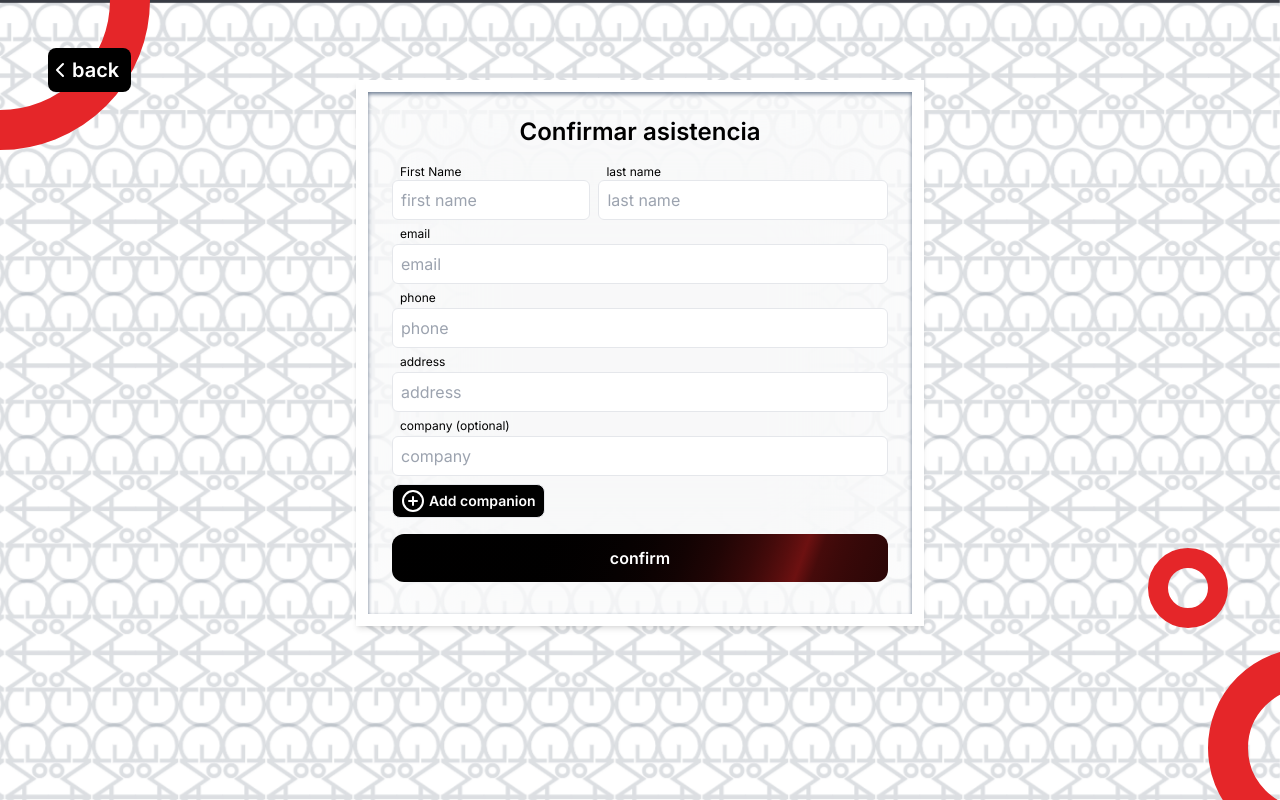
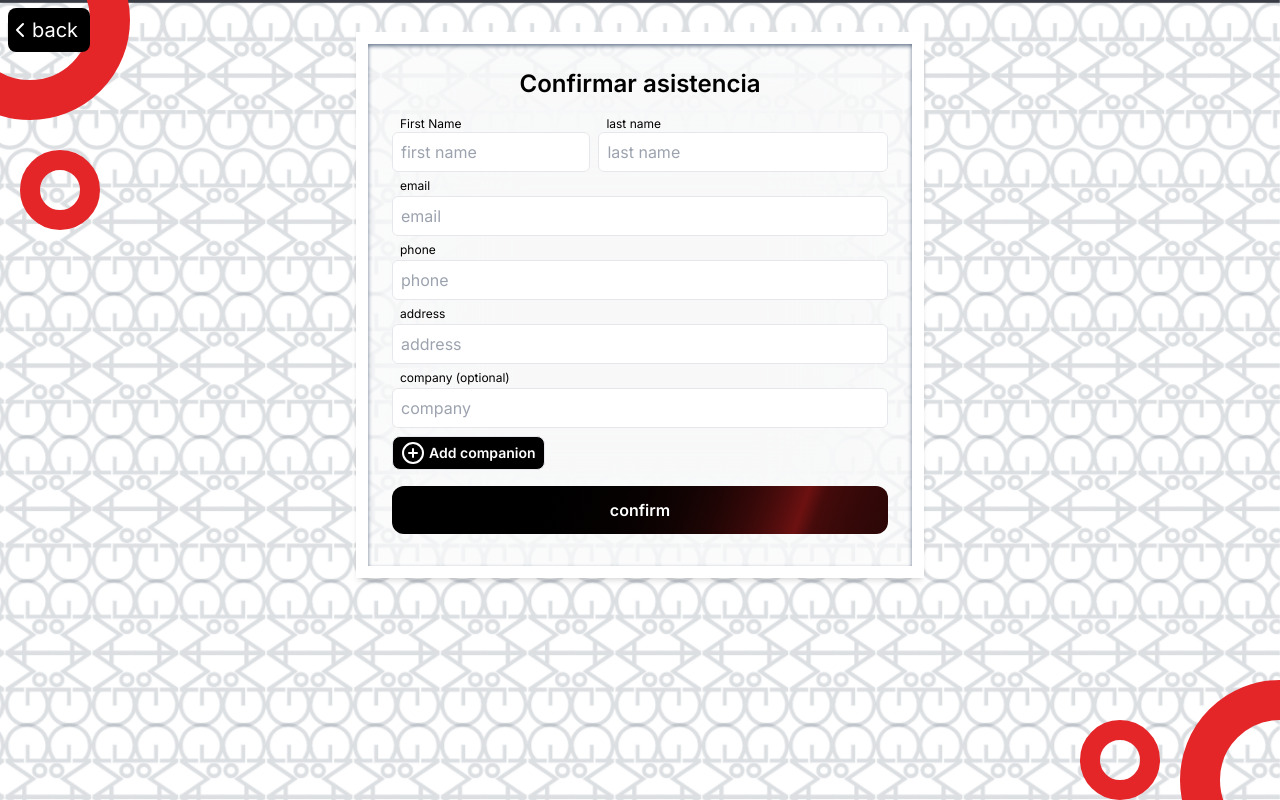
Before and after one commit to Risbel/merkarte, a Next.js app: page /confirm in a window 1280 px wide. Built offline with nearby package versions, Linux system fonts and the light colour scheme.

Commit message:
style: Adjust circles layout

```diff
--- a/src/app/components/circle/Circle.tsx
+++ b/src/app/components/circle/Circle.tsx
@@ -5,26 +5,30 @@ const Circle = ({
   borderColor,
   translateX,
   translateY,
+  right = 0,
+  left = 0,
 }: {
   h: number;
   w: number;
   border: number;
   borderColor: string;
-  translateX: number;
-  translateY: number;
+  translateX?: number;
+  translateY?: number;
+  right?: number;
+  left?: number;
 }) => {
   return (
-    <div>
     <div
       style={{
         height: `${h}px`,
         width: `${w}px`,
         border: `${border}px solid ${borderColor}`,
         transform: `translate(${translateX}px, ${translateY}px)`,
+        right: `${right}`,
+        left: `${left}`,
       }}
-        className={`absolute rounded-full`}
+      className={`rounded-full relative`}
     ></div>
-    </div>
   );
 };
 
--- a/src/app/confirm/layout.tsx
+++ b/src/app/confirm/layout.tsx
@@ -6,17 +6,25 @@ const layout = ({
   children: React.ReactNode;
 }) => {
   return (
-    <main className="relative h-screen w-screen overflow-hidden overflow-y-scroll">
-      <Circle h={300} w={300} border={40} borderColor="#E52629" translateX={-150} translateY={-150} />
+    <main className="relative h-screen overflow-hidden overflow-y-scroll">
+      <div className="h-screen w-screen absolute flex justify-start">
+        <Circle h={80} w={80} border={20} borderColor="#E52629" translateX={20} translateY={150} />
+        <Circle h={200} w={200} border={40} borderColor="#E52629" translateX={-150} translateY={-80} />
+      </div>
+
+      <div className="h-screen w-screen absolute flex justify-end items-end">
+        <Circle h={80} w={80} border={20} borderColor="#E52629" translateX={80} translateY={0} />
+        <Circle h={200} w={200} border={40} borderColor="#E52629" translateX={100} translateY={80} />
+      </div>
+
       <img
-        className="fixed -z-10 object-cover w-full h-full"
+        className="fixed -z-10 object-cover w-screen h-screen"
         src={"/bg-patern-mercarte.png"}
         alt="background merkarte"
         height={1280}
         width={720}
       />
-
-      <div className="relative z-20 h-screen p-2 md:p-12">{children}</div>
+      <div className="relative z-20 h-full">{children}</div>
     </main>
   );
 };
--- a/src/app/confirm/page.tsx
+++ b/src/app/confirm/page.tsx
@@ -5,20 +5,16 @@ import Circle from "../components/circle";
 
 const Confirm = async () => {
   return (
-    <div className="relative">
-      <div className="absolute h-screen w-screen flex justify-end items-end">
-        <Circle h={80} w={80} border={20} borderColor="#E52629" translateX={-180} translateY={-300} />
-        <Circle h={200} w={200} border={40} borderColor="#E52629" translateX={-120} translateY={-200} />
-      </div>
+    <div>
       <Link
-        className="absolute flex items-center z-[40] pr-3 md:py-2 bg-black hover:bg-red-950 hover:-translate-y-1 hover:shadow-xl transition-color duration-300 rounded-lg"
+        className="top-2 left-2 fixed flex items-center z-[40] pr-3 py-2 bg-black hover:bg-red-950 hover:shadow-xl transition-color duration-300 rounded-lg"
         href={"/"}
       >
         <ChevronLeftIcon stroke="white" />
-        <span className="text-xl font-semibold text-white"> back</span>
+        <span className="text-xl text-white"> back</span>
       </Link>
 
-      <div className="flex w-full justify-center items-start pt-16 md:pt-8">
+      <div className="flex w-full justify-center items-center pt-16 md:pt-8">
         <FormConfirm />
       </div>
     </div>
--- a/src/app/confirmations/page.tsx
+++ b/src/app/confirmations/page.tsx
@@ -8,17 +8,19 @@ const Confirmations = async () => {
   const confirmations: IConfirmations = await getConfirmations();
 
   return (
-    <div className="relative">
-      <Circle h={260} w={260} border={40} borderColor="#E52629" translateX={-150} translateY={-150} />
-      <Circle h={80} w={80} border={20} borderColor="#E52629" translateX={20} translateY={120} />
+    <div className="relative overflow-hidden">
+      <div className="h-screen w-screen absolute flex justify-start">
+        <Circle h={80} w={80} border={20} borderColor="#E52629" translateX={20} translateY={150} />
+        <Circle h={200} w={200} border={40} borderColor="#E52629" translateX={-150} translateY={-80} />
+      </div>
 
-      <div className="absolute h-screen w-screen flex justify-end items-end">
-        <Circle h={80} w={80} border={20} borderColor="#E52629" translateX={-120} translateY={-300} />
-        <Circle h={200} w={200} border={40} borderColor="#E52629" translateX={-120} translateY={-200} />
+      <div className="h-screen w-screen absolute flex justify-end items-end">
+        <Circle h={80} w={80} border={20} borderColor="#E52629" translateX={80} translateY={0} />
+        <Circle h={200} w={200} border={40} borderColor="#E52629" translateX={100} translateY={80} />
       </div>
 
       <img
-        className="fixed -z-10 object-cover w-screen h-screen"
+        className="absolute -z-10 object-cover w-full h-screen"
         src={"/bg-patern-mercarte.png"}
         alt="background merkarte"
         height={1280}
--- a/src/app/page.tsx
+++ b/src/app/page.tsx
@@ -13,12 +13,14 @@ export default function Home() {
   return (
     <main className="relative h-screen overflow-hidden overflow-y-scroll">
       <LinkEncoded />
-      <Circle h={260} w={260} border={40} borderColor="#E52629" translateX={-150} translateY={-150} />
-      <Circle h={80} w={80} border={20} borderColor="#E52629" translateX={20} translateY={120} />
+      <div className="h-screen w-screen absolute flex justify-start">
+        <Circle h={80} w={80} border={20} borderColor="#E52629" translateX={20} translateY={150} />
+        <Circle h={200} w={200} border={40} borderColor="#E52629" translateX={-150} translateY={-80} />
+      </div>
 
-      <div className="absolute h-screen w-screen flex justify-end items-end">
-        <Circle h={80} w={80} border={20} borderColor="#E52629" translateX={-120} translateY={-300} />
-        <Circle h={200} w={200} border={40} borderColor="#E52629" translateX={-120} translateY={-200} />
+      <div className="h-screen w-screen absolute flex justify-end items-end">
+        <Circle h={80} w={80} border={20} borderColor="#E52629" translateX={80} translateY={0} />
+        <Circle h={200} w={200} border={40} borderColor="#E52629" translateX={100} translateY={80} />
       </div>
 
       <img
```
Lines whose indentation alone changed are shown as unchanged.
